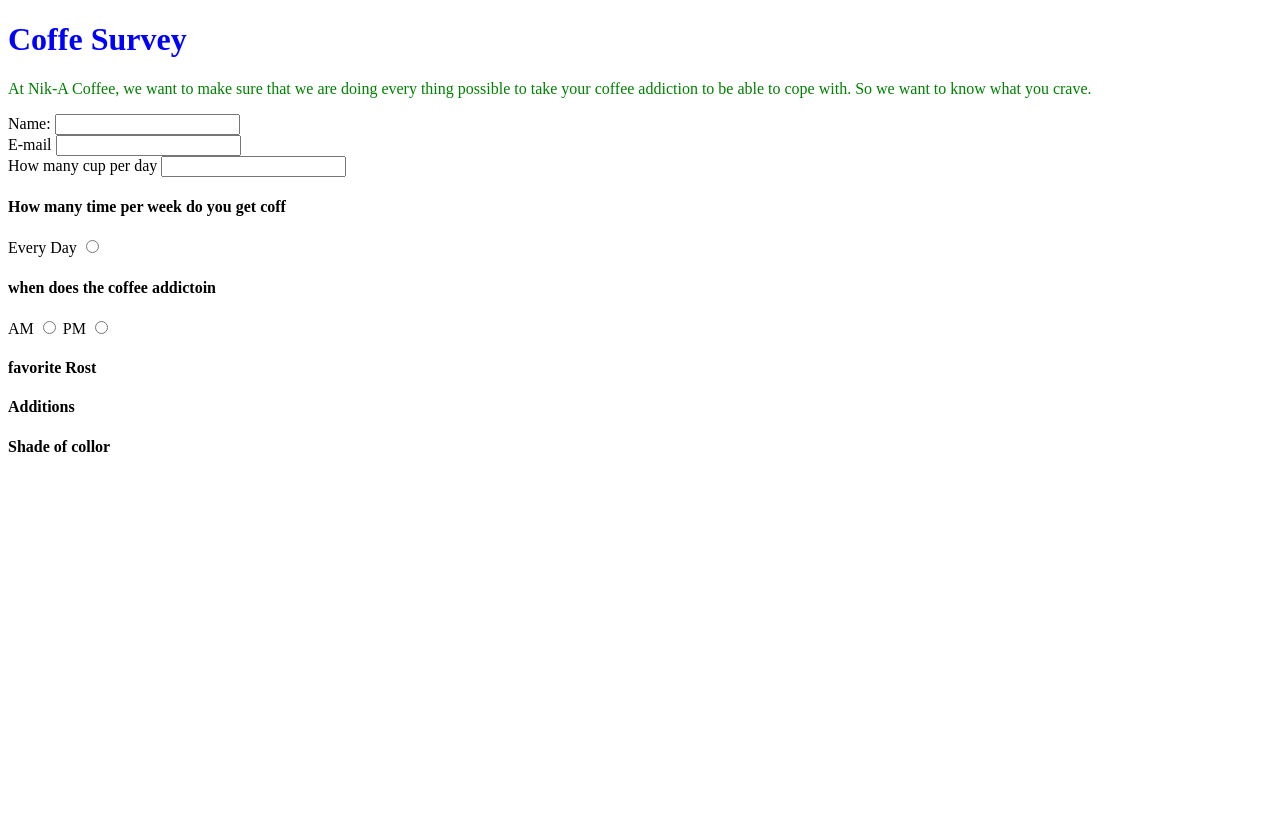
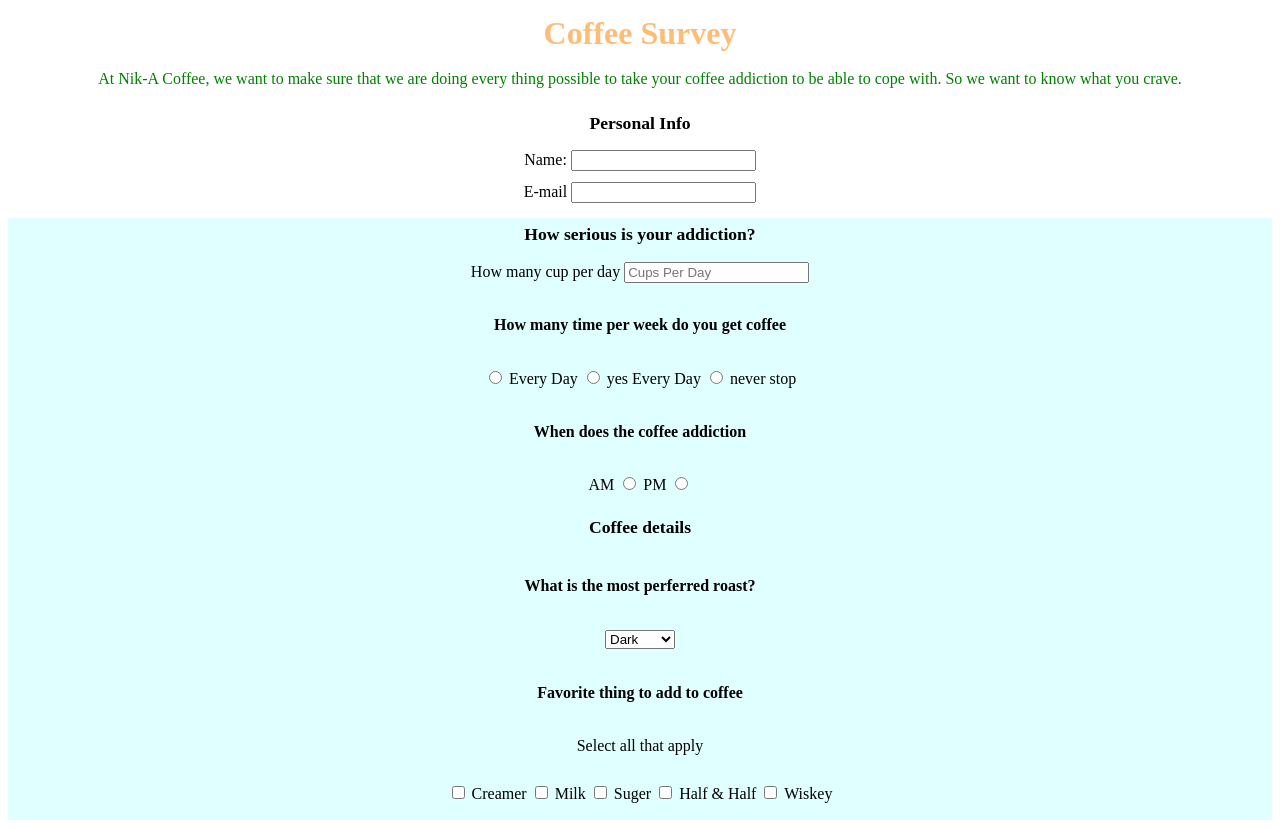
Before and after one commit to matterholt/coffeeFavSurvey, a website: page app/index.html in a window 1280 px wide. Before the commit the page ends 800 px from the top, so only its background shows below. Drawn offline with Linux system fonts and the light colour scheme.

Commit message:
login content build

```diff
--- a/app/index.html
+++ b/app/index.html
@@ -9,7 +9,7 @@
 </head>
 <body>
     <div id="title">
-        <h1>Coffe Survey</h1>
+        <h1>Coffee Survey</h1>
     </div>
     <div id="description">
         <p>
@@ -18,35 +18,72 @@
             So we want to know what you crave.
         </p>
     </div>
-
-    <form action="/coffeeSurvey/data" method="post">
-
-        <div>
+<!--
+    Personal info / log on
+-->
+    <form class="login" action="/coffeeSurvey/users" method="get">
+        <fieldset class="login__perInfo">
+            <legend>Personal Info</legend>
             <label for="name">Name:</label>
             <input type="text" name="userName" id="name-label">
-        </div>
-        <div id="email">
+            <br>
             <label for="email">E-mail</label>
             <input type="email" name="userEmail" id="email">
-        </div>
-        <div>
+        </fieldset>
+    </form>
+    <form class ="coffeeInfo" action="">
+        <fieldset class="fieldset__coffeeAdct">
+            <legend>How serious is your addiction?</legend>
             <label for=" cupPerDay">How many cup per day</label>
-            <input type="number" name="cupPerDay">
-            <h4>How many time per week do you get coff</h4>
+            <input type="number" name="cupPerDay" placeholder="Cups Per Day" step="1" min="1">
+
+            <h4>How many time per week do you get coffee</h4>
+            <input type="radio" name="everyDay" id="drinkFrequency">
             <label for="coffeePerWk">Every Day</label>
+
             <input type="radio" name="everyDay" id="drinkFrequency">
-            <h4>when does the coffee addictoin</h4>
+            <label for="coffeePerWk"> yes Every Day</label>
+
+            <input type="radio" name="everyDay" id="drinkFrequency">
+            <label for="coffeePerWk">never stop</label>
+
+            <h4>When does the coffee addiction</h4>
             <label for="AMdrinkTime">AM</label>
-            <input type="radio" name="AMdrinkTime" id= "drinkTime">
+            <input type="radio" name="drinkTime" id= "AMdrinkTime">
             <label for="AMdrinkTime">PM</label>
-            <input type="radio" name="PMdrinkTime" id= "drinkTime">
-        </div>
-        <div>
-        </div>
-        <h4>favorite Rost</h4>
-        <h4>Additions</h4>
-        <h4>Shade of collor</h4>
+            <input type="radio" name="drinkTime" id= "PMdrinkTime">
+        </fieldset>
+        <fieldset>
+            <legend>Coffee details</legend>
+            <h4>What is the most perferred roast?</h4>
+            <select name="favRoast">
+                    <option value="dark">Dark</option>
+                    <option value="Medium">Medium</option>
+                    <option value="Light">Light</option>
+                    <option value="audi">Audi</option>
+                  </select>
 
+            <h4>Favorite thing to add to coffee </h4>
+            <p>Select all that apply</p>
+            <input type="checkbox" id="creamer" name="additions" value="creamer">
+            <label for="creamer">Creamer</label>
+
+            <input type="checkbox" id="milk" name="additions" value="milk">
+            <label for="milk">Milk</label>
+
+            <input type="checkbox" id="suger" name="additions" value="suger" >
+            <label for="suger">Suger</label>
+
+            <input type="checkbox" id="halfHalf" name="additions" value="halfHalf" >
+            <label for="halfHalf">Half & Half</label>
+
+            <input type="checkbox" id="wiskey" name="additions" value="wiskey" >
+            <label for="whiskey">Wiskey</label>
+        </fieldset>
+        <!--
+            when we have time add a slider to
+            <h4>Shade of collor</h4>
+        -->
     </form>
 
 </body>
--- a/app/scss/styleMain.scss
+++ b/app/scss/styleMain.scss
@@ -1,6 +1,43 @@
 //css main
+html{
+    margin: 0%;
+    font-family: 'Merriweather', serif;
+    font-size: 1em;
+    line-height: 1.5em;
+    text-align: center;
+}
+fieldset{
+    border: 0;
+}
+
+.login{
+    margin: auto;
+    display:flex;
+    flex-flow: column;
+    align-content: center;
+    justify-content: center;
+    line-height: 2em;
+    legend{
+        font-weight: 800;
+        font-size:1.1em;
+    }
+}
+.coffeeInfo{
+    margin: auto;
+    display:flex;
+    flex-flow: column;
+    align-content: center;
+    justify-content: center;
+    line-height: 2em;
+    background-color: lightcyan;
+    legend{
+        font-weight: 800;
+        font-size:1.1em;
+    }
+}
+
 #title{
-    color: blue;
+    color: rgb(255, 188, 117);
 }
 
 #description{
@@ -23,7 +60,8 @@
     }
 }
 
-//form info
+
+/*form info
 #name{
 
 }
@@ -33,3 +71,20 @@
 #number{
 
 }
+
+****below add some approval
+div {
+  margin-bottom: 10px;
+}
+
+input:invalid+span:after {
+  content: '✖';
+  padding-left: 5px;
+}
+
+input:valid+span:after {
+  content: '✓';
+  padding-left: 5px;
+}
+
+*/
```
Also changed, not shown: app/css/styleMain.css.
